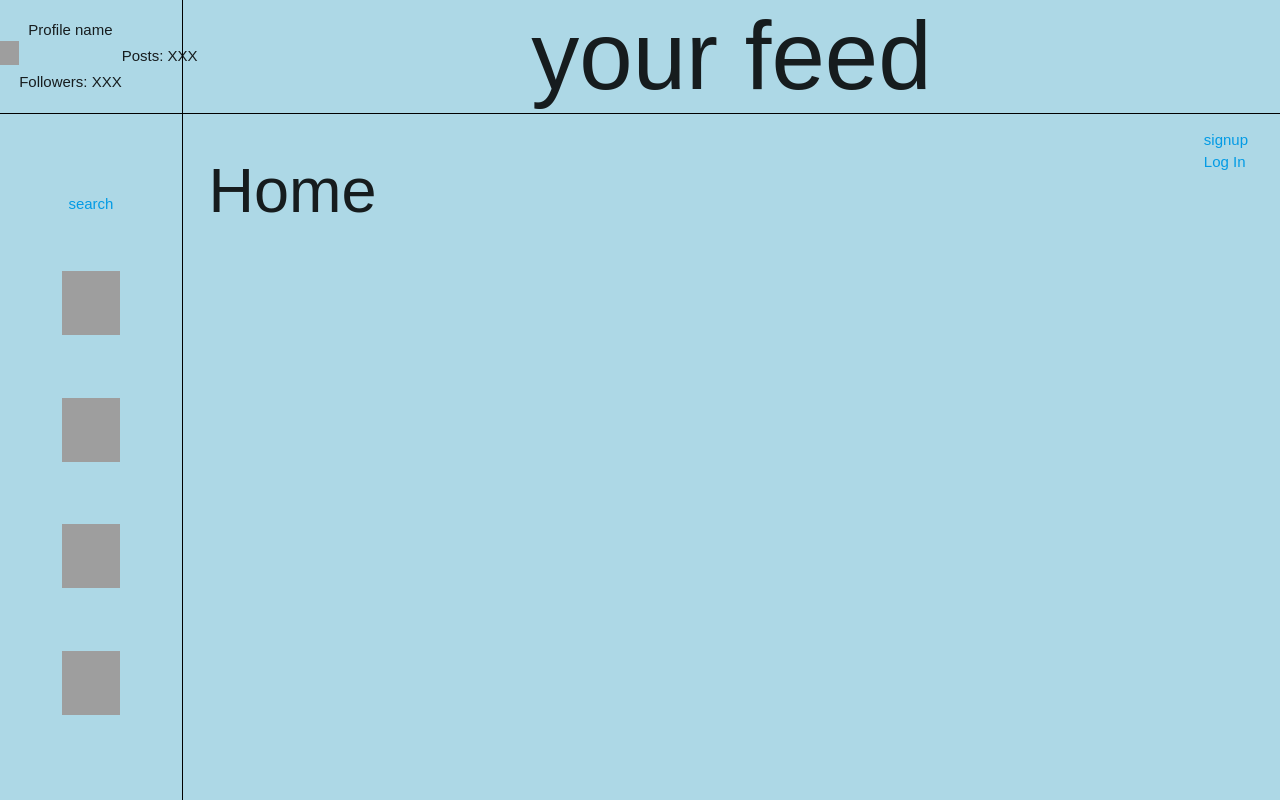
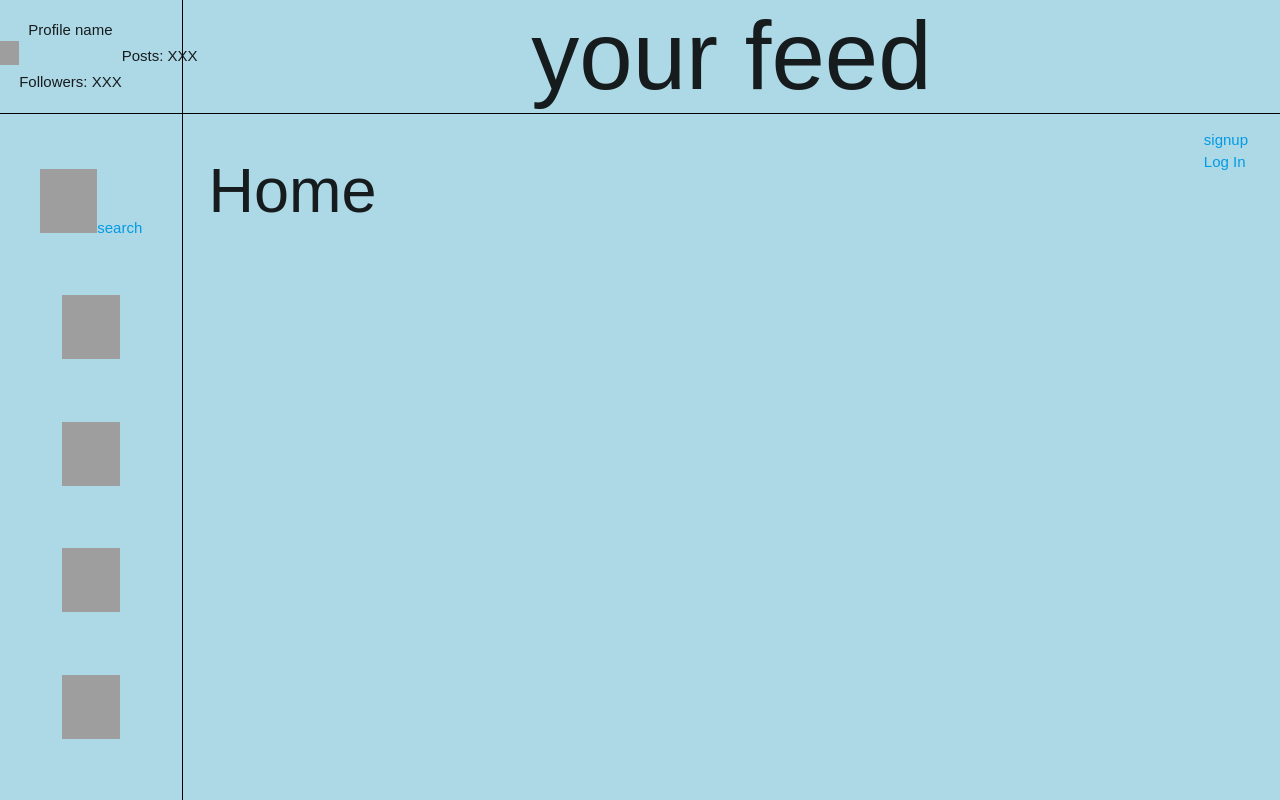
Before and after one commit to khadijaagha/project-3-qurate, a Django app: page / in a window 1280 px wide. Run offline with Django 4.2, Linux system fonts and the light colour scheme; grey boxes are pictures that could not be loaded.

Commit message:
model url fix, base.html icons

```diff
--- a/main_app/models.py
+++ b/main_app/models.py
@@ -45,7 +45,7 @@ class Post(models.Model):
         pass
 
     def get_absolute_url(self):
-        return reverse('index')
+        return reverse('user_feed')
 
 
 class Comment(models.Model):
--- a/main_app/templates/base.html
+++ b/main_app/templates/base.html
@@ -22,11 +22,11 @@
   <section class="nav">
     <ul class="nav-ul">
       <!-- widget by Ranah Pixel Studio from <a href="https://thenounproject.com/browse/icons/term/widget/" target="_blank" title="widget Icons">Noun Project</a> -->
-      <li><a>search</a></li>
-      <li><a href="{% url 'user_feed' %}"><img title="Feed"class="icons" src="https://thenounproject.com/api/private/icons/3764890/edit/?backgroundShape=SQUARE&backgroundShapeColor=%23000000&backgroundShapeOpacity=0&exportSize=752&flipX=false&flipY=false&foregroundColor=%23000000&foregroundOpacity=1&imageFormat=png&rotation=0"></a></li>
-      <li><a href="{% url 'explore' %}"><img title="Explore"class="icons" src="https://thenounproject.com/api/private/icons/3765444/edit/?backgroundShape=SQUARE&backgroundShapeColor=%23000000&backgroundShapeOpacity=0&exportSize=752&flipX=false&flipY=false&foregroundColor=%23000000&foregroundOpacity=1&imageFormat=png&rotation=0"></a></li>
-      <li><a href="{% url 'inspo' %}"><img title="Inspiration"class="icons" src="https://thenounproject.com/api/private/icons/3765497/edit/?backgroundShape=SQUARE&backgroundShapeColor=%23000000&backgroundShapeOpacity=0&exportSize=752&flipX=false&flipY=false&foregroundColor=%23000000&foregroundOpacity=1&imageFormat=png&rotation=0"></a></li>
-      <li><a href="{% url 'logout' %}"><img title="Log Out"class="icons" src="https://thenounproject.com/api/private/icons/3764877/edit/?backgroundShape=SQUARE&backgroundShapeColor=%23000000&backgroundShapeOpacity=0&exportSize=752&flipX=false&flipY=false&foregroundColor=%23000000&foregroundOpacity=1&imageFormat=png&rotation=0"></a></li>
+      <li><a><img title="search" class="icons" src="https://thenounproject.com/api/private/icons/1060100/edit/?backgroundShape=SQUARE&backgroundShapeColor=%23000000&backgroundShapeOpacity=0&exportSize=752&flipX=false&flipY=false&foregroundColor=%23000000&foregroundOpacity=1&imageFormat=png&rotation=0">search</a></li>
+      <li><a href="{% url 'user_feed' %}"><img title="Feed" class="icons" src="https://thenounproject.com/api/private/icons/104463/edit/?backgroundShape=SQUARE&backgroundShapeColor=%23000000&backgroundShapeOpacity=0&exportSize=752&flipX=false&flipY=false&foregroundColor=%23000000&foregroundOpacity=1&imageFormat=png&rotation=0"></a></li>
+      <li><a href="{% url 'explore' %}"><img title="Explore" class="icons" src="https://thenounproject.com/api/private/icons/83759/edit/?backgroundShape=SQUARE&backgroundShapeColor=%23000000&backgroundShapeOpacity=0&exportSize=752&flipX=false&flipY=false&foregroundColor=%23000000&foregroundOpacity=1&imageFormat=png&rotation=0"></a></li>
+      <li><a href="{% url 'inspo' %}"><img title="Inspiration" class="icons" src="https://thenounproject.com/api/private/icons/996350/edit/?backgroundShape=SQUARE&backgroundShapeColor=%23000000&backgroundShapeOpacity=0&exportSize=752&flipX=false&flipY=false&foregroundColor=%23000000&foregroundOpacity=1&imageFormat=png&rotation=0"></a></li>
+      <li><a href="{% url 'logout' %}"><img title="Log Out" class="icons" src="https://thenounproject.com/api/private/icons/976217/edit/?backgroundShape=SQUARE&backgroundShapeColor=%23000000&backgroundShapeOpacity=0&exportSize=752&flipX=false&flipY=false&foregroundColor=%23000000&foregroundOpacity=1&imageFormat=png&rotation=0"></a></li>
     </ul>
   </section>
 </section>
```
